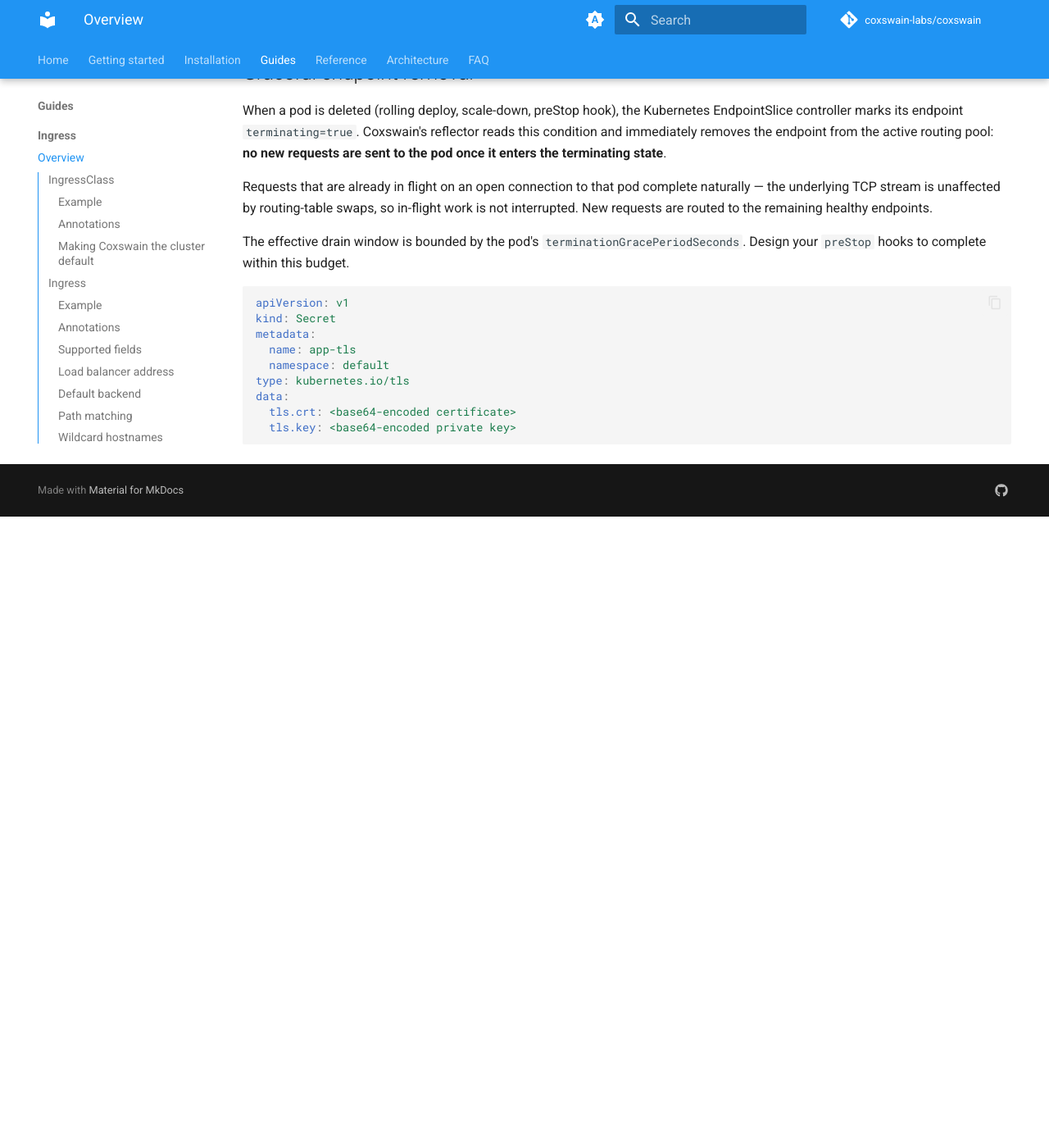
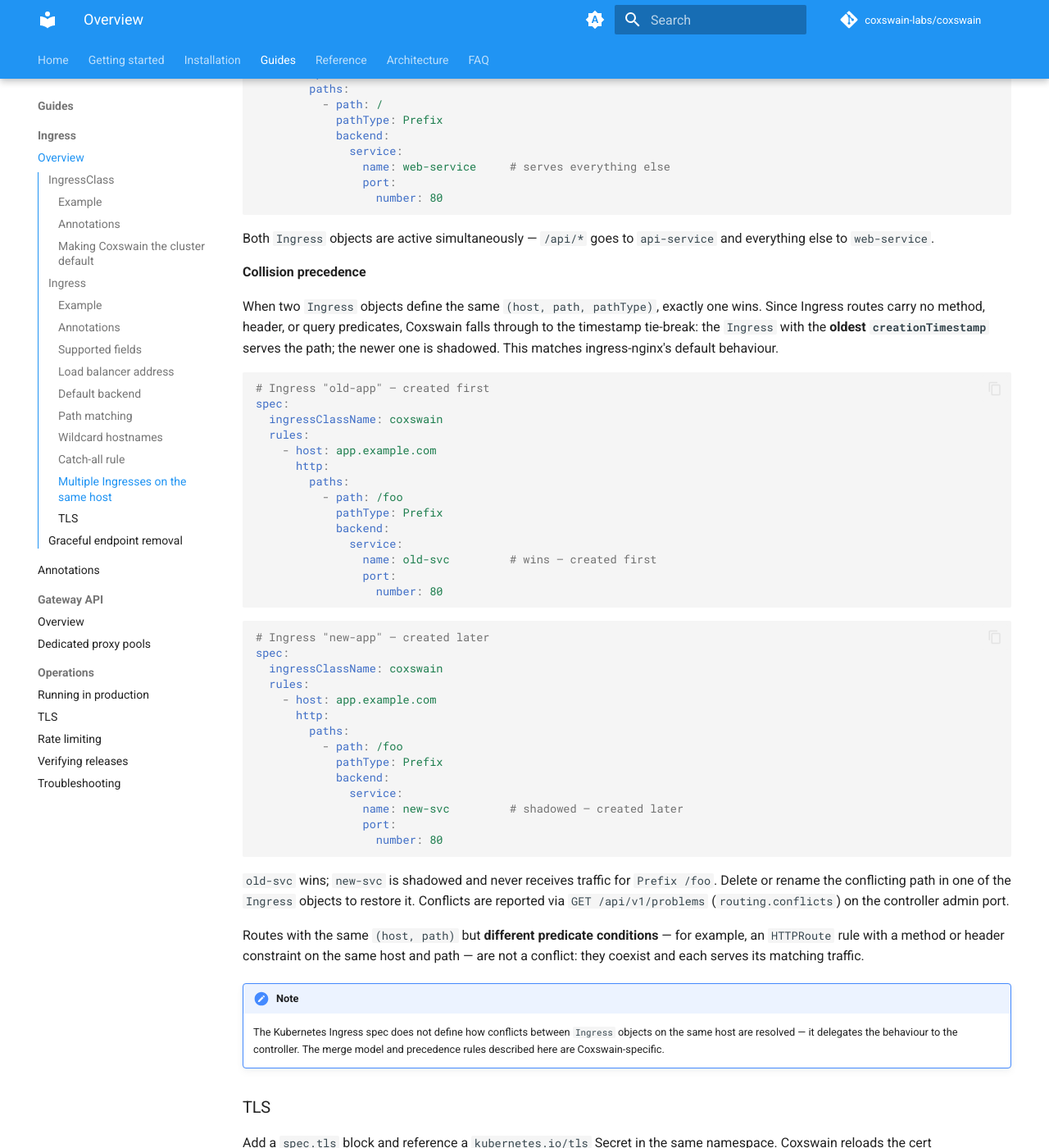
Before and after one commit to coxswain-labs/coxswain, an MkDocs documentation site: the page built from docs/src/guides/ingress.md, in a window 1280 px wide and 1400 px high, scrolled down 4979 px. Shown: the whole window at 82% size. Built offline with MkDocs 1.6.1 and Material for MkDocs 9.7.7, drawn with Linux system fonts in a browser that asks for light colours; comment, search, counter and statistics services are not loaded; the version menu is left out; before the commit the page ends 5609 px from its top, so only the background shows below that; some of the changed text lies outside the part shown.

Commit message:
docs(ingress): document multi-Ingress same-host merge and conflict precedence (#404)
* docs(ingress): document multi-Ingress same-host merge and conflict precedence

Fixes #391

Co-Authored-By: Claude Opus 4.8 <noreply@anthropic.com>

* ci: fix e2e matrix required checks pending on docs-only PRs

GitHub does not instantiate matrix combinations when a matrix job's `if:`
evaluates to false — leaving the required `e2e-<suite>` checks pending
forever. Non-matrix jobs (e2e-conformance) correctly report `skipped`.

Add `e2e-noop`, a mirror matrix job with the same `name:` pattern that
runs only when there are no code changes. Its conditions are mutually
exclusive with `e2e`, so exactly one of the two produces the required
check statuses per PR run.

Co-Authored-By: Claude Opus 4.8 <noreply@anthropic.com>

---------

Co-authored-by: Claude Opus 4.8 <noreply@anthropic.com>

````diff
--- a/docs/src/guides/ingress.md
+++ b/docs/src/guides/ingress.md
@@ -174,6 +174,91 @@ rules:
                 number: 80
 ```
 
+### Multiple Ingresses on the same host
+
+When multiple `Ingress` objects name the same host, Coxswain merges their paths automatically. Each `Ingress` is reconciled independently; all routes accumulate into a single per-host routing table, so serving different paths from separate `Ingress` objects works out of the box:
+
+```yaml
+# Ingress "api"
+spec:
+  ingressClassName: coxswain
+  rules:
+    - host: app.example.com
+      http:
+        paths:
+          - path: /api
+            pathType: Prefix
+            backend:
+              service:
+                name: api-service     # serves /api/*
+                port:
+                  number: 80
+```
+
+```yaml
+# Ingress "web"
+spec:
+  ingressClassName: coxswain
+  rules:
+    - host: app.example.com
+      http:
+        paths:
+          - path: /
+            pathType: Prefix
+            backend:
+              service:
+                name: web-service     # serves everything else
+                port:
+                  number: 80
+```
+
+Both `Ingress` objects are active simultaneously — `/api/*` goes to `api-service` and everything else to `web-service`.
+
+**Collision precedence**
+
+When two `Ingress` objects define the same `(host, path, pathType)`, exactly one wins. Since Ingress routes carry no method, header, or query predicates, Coxswain falls through to the timestamp tie-break: the `Ingress` with the **oldest `creationTimestamp`** serves the path; the newer one is shadowed. This matches ingress-nginx's default behaviour.
+
+```yaml
+# Ingress "old-app" — created first
+spec:
+  ingressClassName: coxswain
+  rules:
+    - host: app.example.com
+      http:
+        paths:
+          - path: /foo
+            pathType: Prefix
+            backend:
+              service:
+                name: old-svc         # wins — created first
+                port:
+                  number: 80
+```
+
+```yaml
+# Ingress "new-app" — created later
+spec:
+  ingressClassName: coxswain
+  rules:
+    - host: app.example.com
+      http:
+        paths:
+          - path: /foo
+            pathType: Prefix
+            backend:
+              service:
+                name: new-svc         # shadowed — created later
+                port:
+                  number: 80
+```
+
+`old-svc` wins; `new-svc` is shadowed and never receives traffic for `Prefix /foo`. Delete or rename the conflicting path in one of the `Ingress` objects to restore it. Conflicts are reported via `GET /api/v1/problems` (`routing.conflicts`) on the controller admin port.
+
+Routes with the same `(host, path)` but **different predicate conditions** — for example, an `HTTPRoute` rule with a method or header constraint on the same host and path — are not a conflict: they coexist and each serves its matching traffic.
+
+!!! note
+    The Kubernetes Ingress spec does not define how conflicts between `Ingress` objects on the same host are resolved — it delegates the behaviour to the controller. The merge model and precedence rules described here are Coxswain-specific.
+
 ### TLS
 
 Add a `spec.tls` block and reference a `kubernetes.io/tls` Secret in the same namespace. Coxswain reloads the cert automatically when the Secret changes. See the [TLS guide](tls.md) for cert-manager integration.
````
Also changed, not shown: 1 other file.
